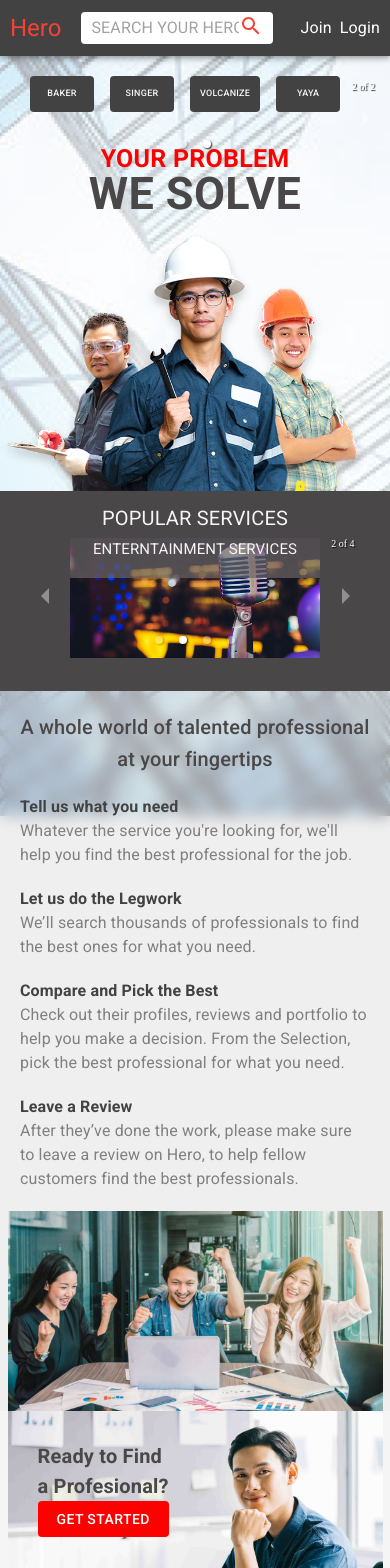
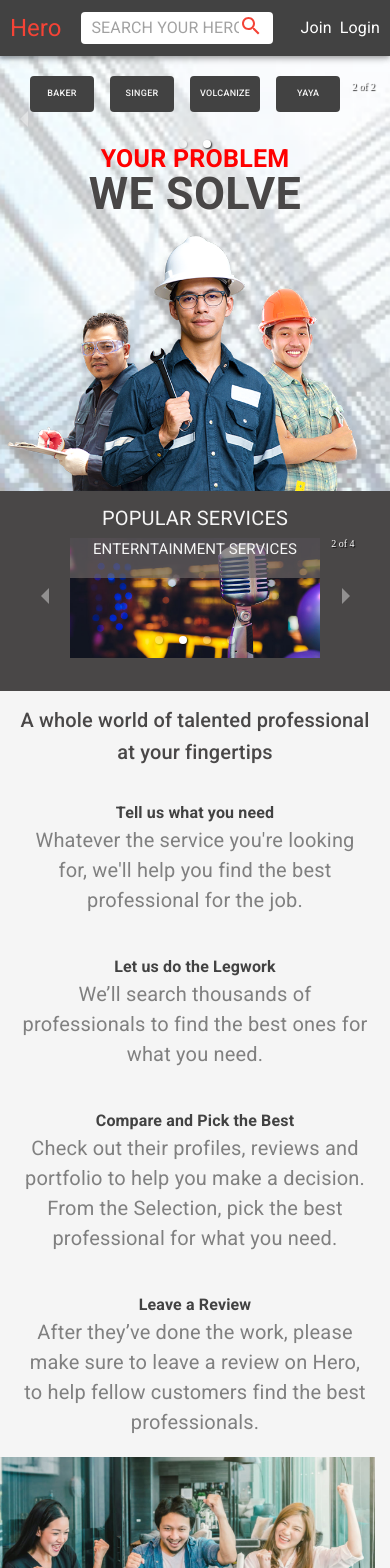
Before and after one commit to Shadowjian/hero, a React (Create React App) app: page / in a window 390 px wide. Shown: the top 1568 px of the page. Built offline with nearby package versions, Linux system fonts and the light colour scheme; no server answers.

Commit message:
responsive

```diff
--- a/src/components/home/SecOne.js
+++ b/src/components/home/SecOne.js
@@ -7,21 +7,21 @@ import SecTwo from "./SecTwo"
 const StepsHeading = styled(Typography)({})
 
 const StepsHeadingTwo = styled(Typography)({
-  textAlign: "left",
-
-  color: "#424242"
+  textAlign: "center",
+  // width: "150px",
+  color: "#424242",
 })
 
 const Steps = styled(Typography)({
-  textAlign: "left",
+  textAlign: "center",
   padding: "20px",
-  paddingTop: "0",
-  color: "grey"
+  fontSize: "20px",
+  color: "grey",
 })
 
 const SImage = styled(CardMedia)({
   height: "200px",
-  width: "375px"
+  width: "375px",
 })
 
 function SecOne() {
@@ -29,37 +29,46 @@ function SecOne() {
     <>
       <Box
         sx={{
-          //         background: rgba(106, 100, 100, 0.7);
-          // border-radius: 16px;
-          // box-shadow: 0 4px 30px rgba(0, 0, 0, 0.1);
-          // backdrop-filter: blur(7.8px);
-          // -webkit-backdrop-filter: blur(7.8px);
+          // bgcolor: { xs: "rgba(106, 100, 100,  )" },
 
-          bgcolor: { xs: "rgba(106, 100, 100, 0.1)" },
-          // bgcolor:{xs:'red'},
-          backdropFilter: { xs: "blur(7.8px)" },
           width: { xs: "100%" },
-          // height:{xs:'auto'},
+
           display: { xs: "flex", sm: "block" },
           flexDirection: { xs: "column" },
           alignItems: { xs: "center", sm: "left" },
-          textAlign: { xs: "center", sm: "left" }
+          textAlign: { xs: "center", sm: "left" },
 
           //  padding:{sm:'20px'}
         }}
       >
+        <Box
+          // padding={"40px"}
+          // padding={"50px"}
+          bgcolor={"#F5F5F5"}
+          display={"flex"}
+          justifyContent={"center"}
+          flexDirection={"column"}
+        >
           <Typography
             variant="h6"
             sx={{
+              padding: "13px",
               color: "#494747",
               textAlign: "center",
               fontSize: { md: "30px" },
 
-            padding: { xs: "20px", sm: "20px" }
+              // padding: { xs: "20px", sm: "20px" },
             }}
           >
             A whole world of talented professional at your fingertips
           </Typography>
+          <Box
+            sx={{
+              display: { xs: "flex" },
+              justifyContent: { xs: "center" },
+              flexDirection: { xs: "column" },
+            }}
+          >
             <Steps>
               <StepsHeadingTwo
                 sx={
@@ -71,16 +80,16 @@ function SecOne() {
               >
                 Tell us what you need
               </StepsHeadingTwo>
-          Whatever the service you're looking for, we'll help you find the best
-          professional for the job.
+              Whatever the service you're looking for, we'll help you find the
+              best professional for the job.
             </Steps>
 
             <Steps>
               <StepsHeadingTwo fontWeight={"bold"}>
                 Let us do the Legwork
               </StepsHeadingTwo>
-          We’ll search thousands of professionals to find the best ones for what
-          you need.
+              We’ll search thousands of professionals to find the best ones for
+              what you need.
             </Steps>
 
             <Steps>
@@ -88,28 +97,37 @@ function SecOne() {
                 Compare and Pick the Best
               </StepsHeadingTwo>
               Check out their profiles, reviews and portfolio to help you make a
-          decision. From the Selection, pick the best professional for what you
-          need.
+              decision. From the Selection, pick the best professional for what
+              you need.
             </Steps>
 
             <Steps>
-          <StepsHeadingTwo fontWeight={"bold"}>Leave a Review</StepsHeadingTwo>
+              <StepsHeadingTwo fontWeight={"bold"}>
+                Leave a Review
+              </StepsHeadingTwo>
               After they’ve done the work, please make sure to leave a review on
               Hero, to help fellow customers find the best professionals.
             </Steps>
             <Box
-        // sx={{
-        //     witdh:{xs:'100%'}
-        // }}
+              display={"flex"}
+              flexWrap={"wrap"}
+              justifyContent={"center"}
+              sx={{
+                flexDirection: { xs: "column", sm: "row" },
+              }}
             >
               <SImage
+                flex={4}
                 sx={{
-              width: { sm: "100%", md: "100%" },
+                  // width: { sm: "450px", lg: "100%" },
 
-              height: { sm: "30vh", md: "40vh" }
+                  height: { sm: "30vh", md: "40vh" },
                 }}
                 image={StepsImage}
               />
+              <SecTwo />
+            </Box>
+          </Box>
         </Box>
       </Box>
     </>
--- a/src/components/home/SecTwo.js
+++ b/src/components/home/SecTwo.js
@@ -4,7 +4,7 @@ import PresImage from "../../assets/images/PresidentImage.jpg"
 
 const ImageCard = styled(CardMedia)({
   height: "250px",
-  width: "375px"
+  width: "375px",
 })
 
 function SecTwo() {
@@ -19,17 +19,19 @@ function SecTwo() {
           height: { xs: "auto" },
           //   width: { xs: "375px" },
           display: { xs: "flex" },
-          justifyContent: { xs: "center" }
+          justifyContent: { xs: "center" },
+          flexDirection: { xs: "column" },
         }}
       >
         <ImageCard
+          flex={4}
           sx={{
             display: { xs: "flex" },
 
             // justifyContent:{xs:'center'}
-            paddingBottom: { sm: "0px" },
-            height: { sm: "500px" },
-            width: { xs: "375px", sm: "100%" }
+
+            height: { sm: "30vh", md: "40vh" },
+            // width: { xs: "375px", sm: "500px", lg: "100%" },
           }}
           image={PresImage}
         >
@@ -38,7 +40,7 @@ function SecTwo() {
               display: { xs: "flex" },
               flexDirection: { xs: "column" },
 
-              padding: "30px"
+              padding: "30px",
             }}
           >
             <Typography
@@ -49,7 +51,7 @@ function SecTwo() {
                 fontWeight: { xs: "semibold" },
                 fontSize: { xs: "20px", sm: "30px" },
                 color: { xs: "#494747" },
-                fontWeight: { xs: "bold" }
+                fontWeight: { xs: "bold" },
               }}
             >
               Ready to Find <br /> a Profesional?
@@ -57,7 +59,7 @@ function SecTwo() {
             <Button
               sx={{
                 bgcolor: "red",
-                color: "white"
+                color: "white",
               }}
             >
               GET STARTED
--- a/src/components/home/SkilledGroup.js
+++ b/src/components/home/SkilledGroup.js
@@ -46,6 +46,16 @@ function SkilledGroup() {
   return (
     <>
       <Hidden only={["xs", "sm"]}>
+        <Box
+          sx={{
+            bgcolor: "#F5F5F5",
+            display: "flex",
+            flexDirection: "column",
+            //   flexWrap: "wrap",
+            // padding: "20px",
+            justifyContent: "center",
+          }}
+        >
           <Typography
             padding={"20px"}
             color={"#494747"}
@@ -57,15 +67,7 @@ function SkilledGroup() {
           >
             POPULAR SERVICES
           </Typography>
-        <Box
-          sx={{
-            bgcolor: "#F5F5F5",
-            display: "flex",
-            //   flexWrap: "wrap",
-            padding: "20px",
-            justifyContent: "space-around",
-          }}
-        >
+          <Box display={"flex"} justifyContent={"space-around"}>
             <PopularCards
               sx={{
                 width: { md: "169" },
@@ -121,6 +123,7 @@ function SkilledGroup() {
                 Physical
               </PopularBtn>
             </PopularCards>
+          </Box>
         </Box>
       </Hidden>
     </>
--- a/src/layout/pages/Home.jsx
+++ b/src/layout/pages/Home.jsx
@@ -20,7 +20,7 @@ import {
   Hidden,
   Typography,
   Drawer,
-  FormControl
+  FormControl,
 } from "@mui/material"
 import Logo from "../../assets/images/Logo.png"
 import workerImage from "../../assets/images/workerImage.png"
@@ -45,12 +45,12 @@ const BgImage = styled(CardMedia)({
   width: "100%",
   position: "absolute",
   zIndex: "-1",
-  margin: "0"
+  margin: "0",
 })
 
 const WebLogo = styled(CardMedia)({
   height: "250px",
-  width: "250px"
+  width: "250px",
 })
 
 const PopularBtn = styled(Button)({
@@ -59,21 +59,13 @@ const PopularBtn = styled(Button)({
   padding: "10px",
   marginBottom: "30px",
   color: "whitesmoke",
-  display: "flex"
+  display: "flex",
 })
 
 function Home() {
   return (
     <>
-      <BgImage
-        sx={{
-          margin: "0",
-          width: { xs: "100%" },
-          height: { xs: "90%", sm: "80%", md: "79%", xl: "70%" }
-        }}
-        image={webbg}
-      />
-      <Container
+      {/* <Container
         sx={{
           //   margin: "0",
           paddingLeft: { xs: "0" },
@@ -81,21 +73,21 @@ function Home() {
           display: "flex",
           justifyContent: {
             xs: "center",
-            sm: "center"
+            sm: "center",
             // md: "right",
           },
-          flexDirection: { xs: "column" }
+          flexDirection: { xs: "column" },
           //   maxWidth: { xl: "xl" },
         }}
         maxWidth="xl"
-      >
+      > */}
       <Box
         display={"flex"}
         flexDirection={"column"}
         sx={{
           flexDirection: { xs: "column", md: "row" },
           mt: { xl: "-10x" },
-            justifyContent: { md: "space-around" }
+          justifyContent: { md: "space-around" },
           // gap: { md: "200px" },
         }}
       >
@@ -107,42 +99,25 @@ function Home() {
             justifyContent: "center",
             alignItems: { xs: "center" },
             flexDirection: { xs: "column", md: "column" },
-              gap: "40px"
+            gap: "40px",
             //   mt: { md: "-171px" },
           }}
         >
-            {/* <Hidden only={["sm", "md", "lg", "xl"]}>
-              <FormControl>
-                <Box display={"flex"} flexDirection={"row"}>
-                  <OutlinedInput
+          <BgImage
             sx={{
-                      borderRadius: "10px 0px 0px 10px",
-                      bgcolor: { xs: "whitesmoke" },
-                      height: { xs: "40px" },
-                      color: "#494747",
-                      fontWeight: "bold"
+              width: { xs: "100%", md: "164%" },
+              // height: { xs: "90%", sm: "80%", md: "79%", xl: "70%" },
+              height: { xs: "140vh" },
             }}
-                    placeholder="SEARCH HERO"
+            image={webbg}
           />
-                  <Button
-                    sx={{
-                      borderRadius: "0px 10px 10px 0px",
-                      bgcolor: { xs: "red" },
-                      width: { xs: "50px", lg: "60px" },
-                      color: "whitesmoke"
-                    }}
-                  >
-                    <PersonSearch />
-                  </Button>
-                </Box>
-              </FormControl>
-            </Hidden> */}
+
           <Hidden only={["xs", "sm"]}>
             <WebLogo
               sx={{
                 //   mt: "10px",
                 width: { md: "80%" },
-                  height: { md: "220px" }
+                height: { md: "220px" },
               }}
               image={Logo}
             />
@@ -153,7 +128,7 @@ function Home() {
             display={"flex"}
             //   gap={1}
             sx={{
-                flexDirection: { md: "column" }
+              flexDirection: { md: "column" },
               // justifyContent: { md: "space-between" },
 
               // gap: { md: "60px" },
@@ -187,7 +162,7 @@ function Home() {
             sx={{
               textAlign: { xs: "center" },
               display: { md: "flex" },
-                flexDirection: { md: "column" }
+              flexDirection: { md: "column" },
               // justifyContent: { md: "space-evenly" },
               // gap:{md:'100px'}
             }}
@@ -198,7 +173,7 @@ function Home() {
                 fontSize: "30px",
                 color: "red",
                 fontWeight: { xs: "bold" },
-                  fontSize: { xs: "25px", sm: "50px", md: "30px" }
+                fontSize: { xs: "25px", sm: "50px", md: "30px" },
               }}
             >
               YOUR PROBLEM
@@ -208,7 +183,7 @@ function Home() {
                 lineHeight: "1",
                 color: "#494747",
                 fontWeight: { xs: "bold" },
-                  fontSize: { xs: "45px", sm: "70px", md: "60px" }
+                fontSize: { xs: "45px", sm: "70px", md: "60px" },
               }}
             >
               WE SOLVE
@@ -219,33 +194,27 @@ function Home() {
         <CardMedia
           sx={{
             //   padding: "10px",
-              width: { xs: "100%", md: "60%" },
+            width: { xs: "100%", md: "50%" },
             height: { xs: "auto" },
             //   padding: { md: "10px" },
             display: { md: "flex" },
             //   justifyContent: { md: "space-around" },
 
-              mt: { md: "20px", lg: "1px" }
+            mt: { md: "20px" },
           }}
           component={"img"}
           image={workerImage}
         />
       </Box>
-        <Box
-          bgcolor={"#F5F5F5"}
-          display={"flex"}
-          flexDirection={"column"}
-          justifyContent={"center"}
-        >
+      <Box>
         <SkilledGroup />
       </Box>
+      <PopularServices />
+      <Box>
+        <SecOne />
+      </Box>
 
-        <PopularServices />
-
-        <SecOne />
-
-        <SecTwo />
-      </Container>
+      {/* </Container> */}
     </>
   )
 }
```
Lines whose indentation alone changed are shown as unchanged.
